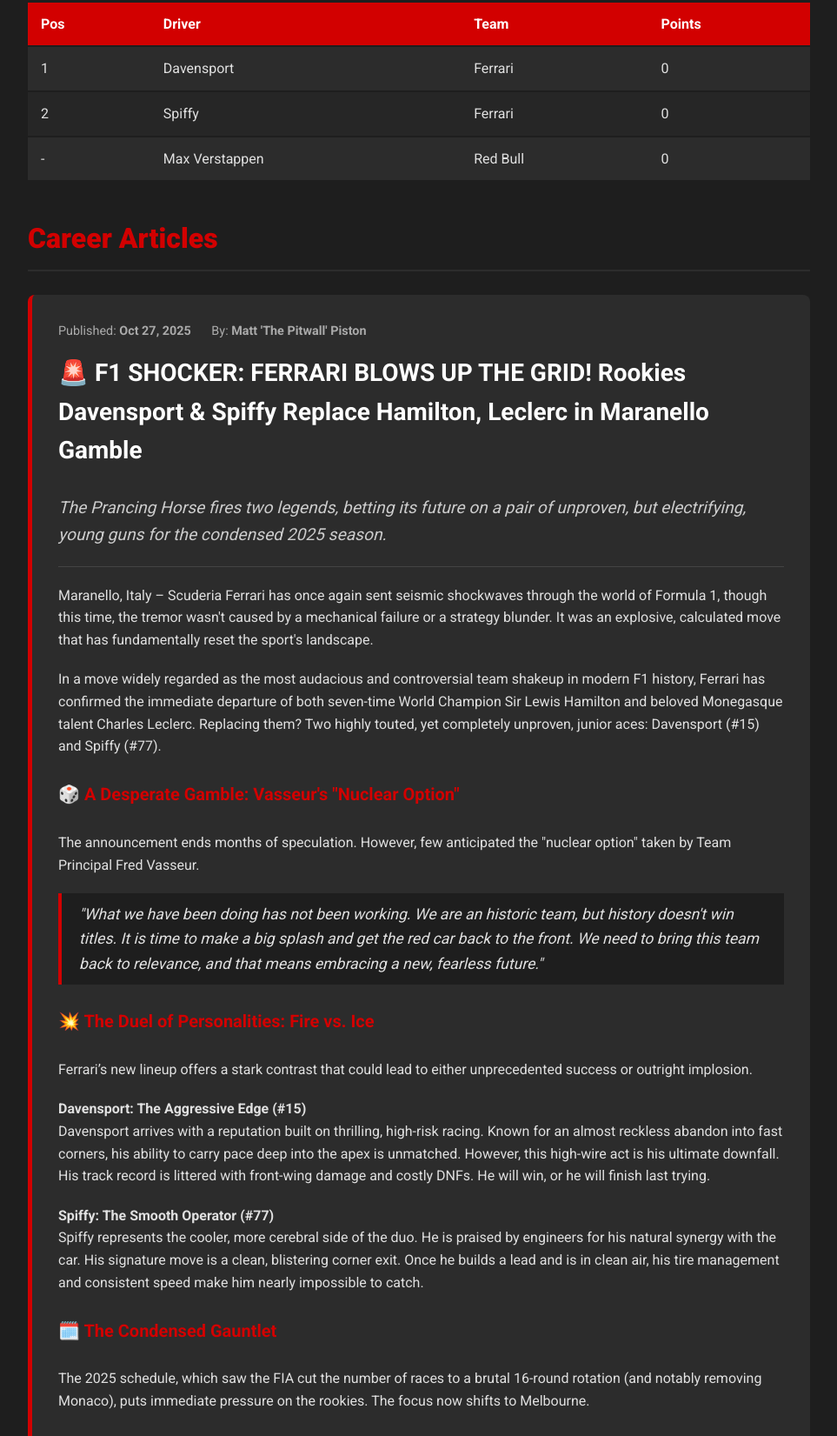
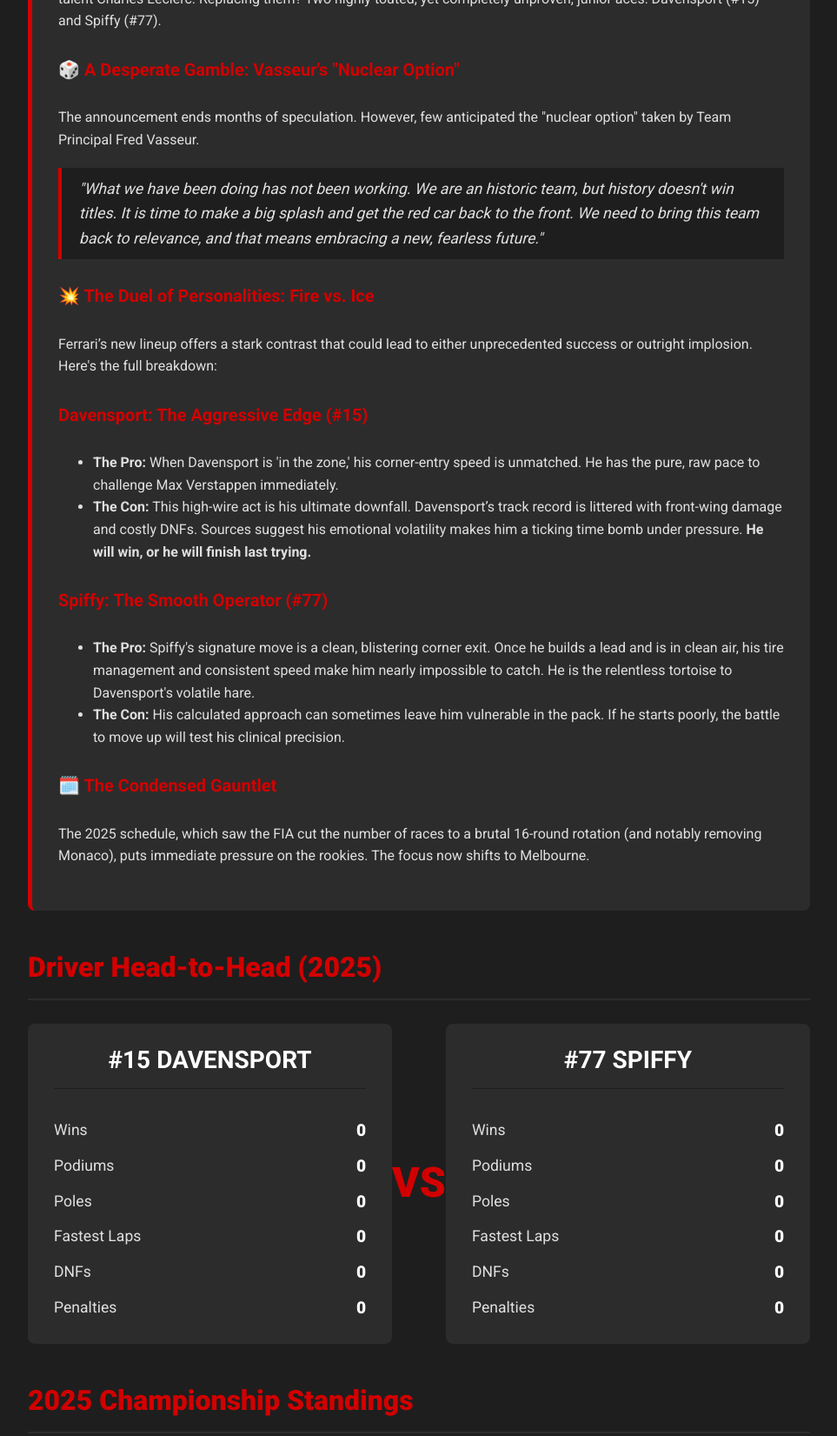
Before and after one commit to Davensport/f1careermode, a plain HTML site: page index.html in a window 1280 px wide. Shown: the part 771-2422 px from the top of the page at 87% size, without its empty margins (158-1121 px from the left). Drawn offline with Linux system fonts and the light colour scheme.

Commit message:
Update index.html

```diff
--- a/index.html
+++ b/index.html
@@ -23,6 +23,51 @@
     </header>
 
     <main class="container">
+
+        <section id="articles">
+            <h2>Career Articles</h2>
+
+            <article>
+                <div class="article-meta">
+                    <span>Published: <strong>Oct 27, 2025</strong></span>
+                    <span>By: <strong>Matt 'The Pitwall' Piston</strong></span>
+                </div>
+
+                <h3>🚨 F1 SHOCKER: FERRARI BLOWS UP THE GRID! Rookies Davensport & Spiffy Replace Hamilton, Leclerc in Maranello Gamble</h3>
+                <p class="subhead">The Prancing Horse fires two legends, betting its future on a pair of unproven, but electrifying, young guns for the condensed 2025 season.</p>
+
+                <p>Maranello, Italy – Scuderia Ferrari has once again sent seismic shockwaves through the world of Formula 1, though this time, the tremor wasn't caused by a mechanical failure or a strategy blunder. It was an explosive, calculated move that has fundamentally reset the sport's landscape.</p>
+
+                <p>In a move widely regarded as the most audacious and controversial team shakeup in modern F1 history, Ferrari has confirmed the immediate departure of both seven-time World Champion Sir Lewis Hamilton and beloved Monegasque talent Charles Leclerc. Replacing them? Two highly touted, yet completely unproven, junior aces: Davensport (#15) and Spiffy (#77).</p>
+
+                <h4>🎲 A Desperate Gamble: Vasseur's "Nuclear Option"</h4>
+                <p>The announcement ends months of speculation. However, few anticipated the "nuclear option" taken by Team Principal Fred Vasseur.</p>
+
+                <blockquote>
+                    "What we have been doing has not been working. We are an historic team, but history doesn't win titles. It is time to make a big splash and get the red car back to the front. We need to bring this team back to relevance, and that means embracing a new, fearless future."
+                </blockquote>
+
+                <h4>💥 The Duel of Personalities: Fire vs. Ice</h4>
+                <p>Ferrari’s new lineup offers a stark contrast that could lead to either unprecedented success or outright implosion. Here's the full breakdown:</p>
+
+                <h4>Davensport: The Aggressive Edge (#15)</h4>
+                <ul>
+                    <li><strong>The Pro:</strong> When Davensport is 'in the zone,' his corner-entry speed is unmatched. He has the pure, raw pace to challenge Max Verstappen immediately.</li>
+                    <li><strong>The Con:</strong> This high-wire act is his ultimate downfall. Davensport’s track record is littered with front-wing damage and costly DNFs. Sources suggest his emotional volatility makes him a ticking time bomb under pressure. <strong>He will win, or he will finish last trying.</strong></li>
+                </ul>
+
+                <h4>Spiffy: The Smooth Operator (#77)</h4>
+                <ul>
+                    <li><strong>The Pro:</strong> Spiffy's signature move is a clean, blistering corner exit. Once he builds a lead and is in clean air, his tire management and consistent speed make him nearly impossible to catch. He is the relentless tortoise to Davensport's volatile hare.</li>
+                    <li><strong>The Con:</strong> His calculated approach can sometimes leave him vulnerable in the pack. If he starts poorly, the battle to move up will test his clinical precision.</li>
+                </ul>
+
+
+                <h4>🗓️ The Condensed Gauntlet</h4>
+                <p>The 2025 schedule, which saw the FIA cut the number of races to a brutal 16-round rotation (and notably removing Monaco), puts immediate pressure on the rookies. The focus now shifts to Melbourne.</p>
+
+            </article>
+            </section>
 
         <section id="stats">
             <h2>Driver Head-to-Head (2025)</h2>
@@ -85,45 +130,6 @@
             </table>
         </section>
 
-
-        <section id="articles">
-            <h2>Career Articles</h2>
-
-            <article>
-                <div class="article-meta">
-                    <span>Published: <strong>Oct 27, 2025</strong></span>
-                    <span>By: <strong>Matt 'The Pitwall' Piston</strong></span>
-                </div>
-
-                <h3>🚨 F1 SHOCKER: FERRARI BLOWS UP THE GRID! Rookies Davensport & Spiffy Replace Hamilton, Leclerc in Maranello Gamble</h3>
-                <p class="subhead">The Prancing Horse fires two legends, betting its future on a pair of unproven, but electrifying, young guns for the condensed 2025 season.</p>
-
-                <p>Maranello, Italy – Scuderia Ferrari has once again sent seismic shockwaves through the world of Formula 1, though this time, the tremor wasn't caused by a mechanical failure or a strategy blunder. It was an explosive, calculated move that has fundamentally reset the sport's landscape.</p>
-
-                <p>In a move widely regarded as the most audacious and controversial team shakeup in modern F1 history, Ferrari has confirmed the immediate departure of both seven-time World Champion Sir Lewis Hamilton and beloved Monegasque talent Charles Leclerc. Replacing them? Two highly touted, yet completely unproven, junior aces: Davensport (#15) and Spiffy (#77).</p>
-
-                <h4>🎲 A Desperate Gamble: Vasseur's "Nuclear Option"</h4>
-                <p>The announcement ends months of speculation. However, few anticipated the "nuclear option" taken by Team Principal Fred Vasseur.</p>
-
-                <blockquote>
-                    "What we have been doing has not been working. We are an historic team, but history doesn't win titles. It is time to make a big splash and get the red car back to the front. We need to bring this team back to relevance, and that means embracing a new, fearless future."
-                </blockquote>
-
-                <h4>💥 The Duel of Personalities: Fire vs. Ice</h4>
-                <p>Ferrari’s new lineup offers a stark contrast that could lead to either unprecedented success or outright implosion.</p>
-
-                <p><strong>Davensport: The Aggressive Edge (#15)</strong><br>
-                Davensport arrives with a reputation built on thrilling, high-risk racing. Known for an almost reckless abandon into fast corners, his ability to carry pace deep into the apex is unmatched. However, this high-wire act is his ultimate downfall. His track record is littered with front-wing damage and costly DNFs. He will win, or he will finish last trying.</p>
-
-                <p><strong>Spiffy: The Smooth Operator (#77)</strong><br>
-                Spiffy represents the cooler, more cerebral side of the duo. He is praised by engineers for his natural synergy with the car. His signature move is a clean, blistering corner exit. Once he builds a lead and is in clean air, his tire management and consistent speed make him nearly impossible to catch.</p>
-
-                <h4>🗓️ The Condensed Gauntlet</h4>
-                <p>The 2025 schedule, which saw the FIA cut the number of races to a brutal 16-round rotation (and notably removing Monaco), puts immediate pressure on the rookies. The focus now shifts to Melbourne.</p>
-
-            </article>
-            </section>
-
     </main>
 
     <footer>
```
